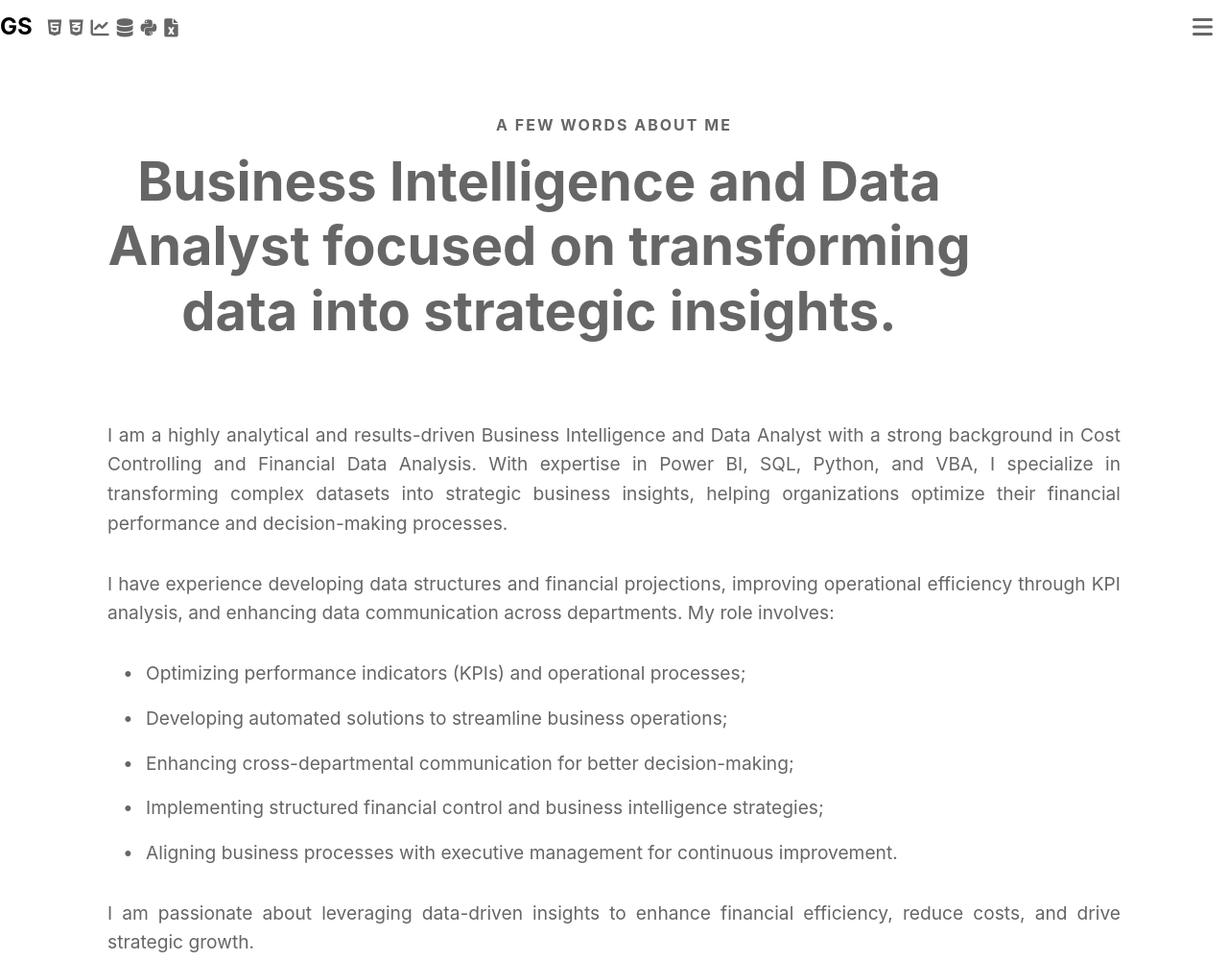
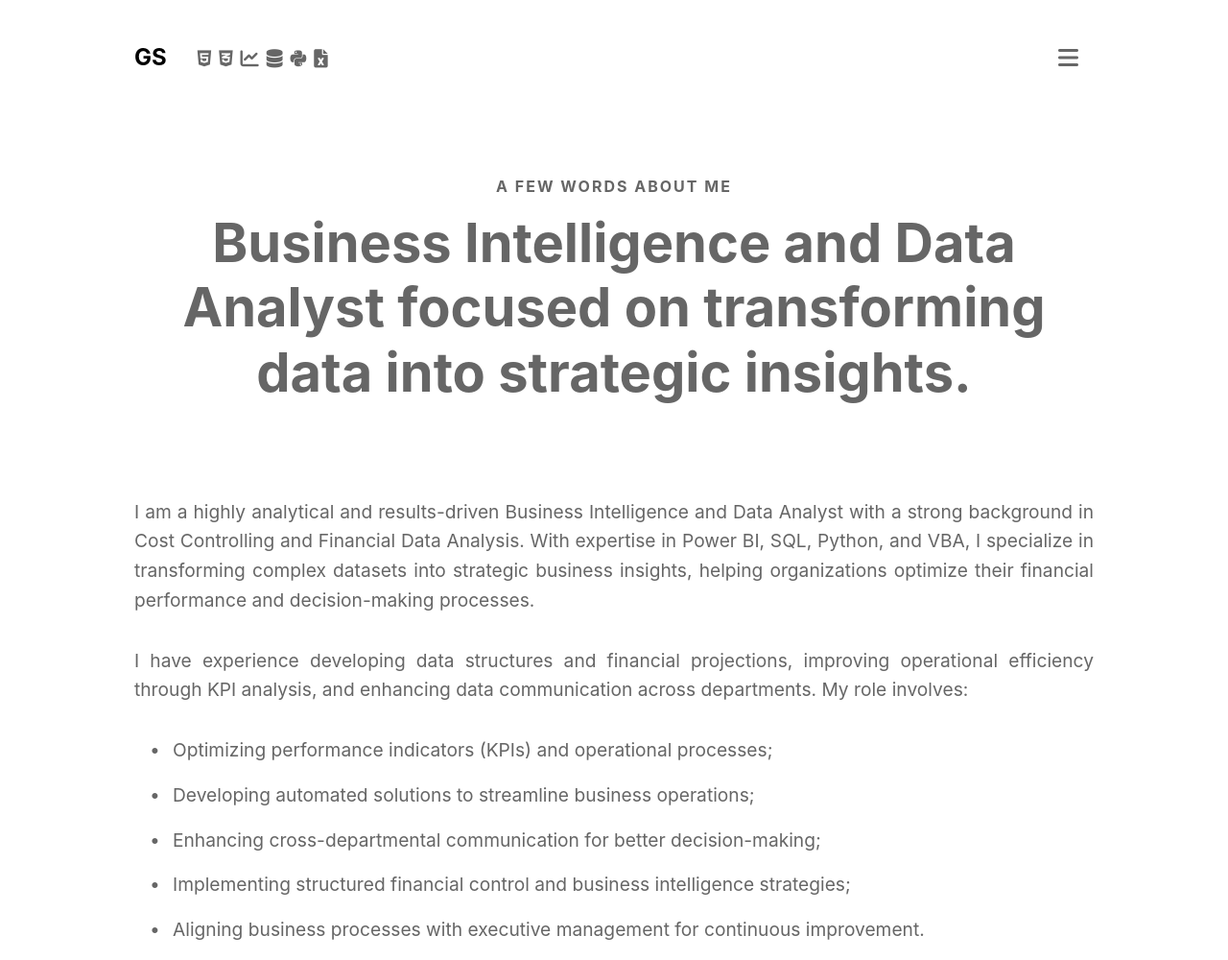
Before and after one commit to sabinogh/personal_profile, a plain HTML site: page projects/about_me.html in a window 1280 px wide. Shown: the top 1000 px of the page at 96% size. Drawn offline with Linux system fonts and the light colour scheme.

Commit message:
Adjust in header and subtitle
The header there was for all the project and subtitle went to the "about_me.html"

```diff
--- a/styles.css
+++ b/styles.css
@@ -19,14 +19,17 @@ body {
 
 /* Header & Navigation */
 header {
-    padding: 0;
-    max-width: 1400px;
-    margin: 0 auto;
-    border: 0 solid transparent;
+    padding: 2rem;
+    background-color: var(--bg-color);
+    position: sticky;
+    top: 0;
+    z-index: 100;
 }
 
 
 nav {
+    max-width: 1000px;  /* Mesmo max-width do conteúdo */
+    margin: 0 auto;     /* Centraliza o nav */
     display: flex;
     justify-content: space-between;
     align-items: center;
@@ -362,7 +365,14 @@ html {
 .logo-container {
     display: flex;
     align-items: center;
-    gap: 1rem;
+    gap: 2rem;
+}
+
+/* Media query para telas maiores */
+@media (min-width: 1200px) {
+    header {
+        padding: 2rem calc((100% - 1000px) / 2);  /* Alinha com o conteúdo */
+    }
 }
 
 .tech-icons {
@@ -505,20 +515,22 @@ html {
 
 
 .about-subtitle {
-    color: var(--secondary-color);
+    text-align: center;
+    color: #666;
     font-size: 1rem;
     letter-spacing: 2px;
     text-transform: uppercase;
     margin-bottom: 1rem;
-    text-align: center;
 }
 
 .about-headline {
+    text-align: center;
     font-size: 3.5rem;
     line-height: 1.2;
-    margin-bottom: 1rem;
-    max-width: 900px;
-    text-align: center;
+    margin-bottom: 2rem;
+    max-width: 1000px;
+    margin-left: auto;
+    margin-right: auto;
 }
 
 
@@ -546,6 +558,9 @@ html {
     font-size: 1.2rem;
     line-height: 1.6;
     text-align: justify;
+    max-width: 1000px;
+    margin-left: auto;
+    margin-right: auto;
 }
 
 .about-text p {
```
